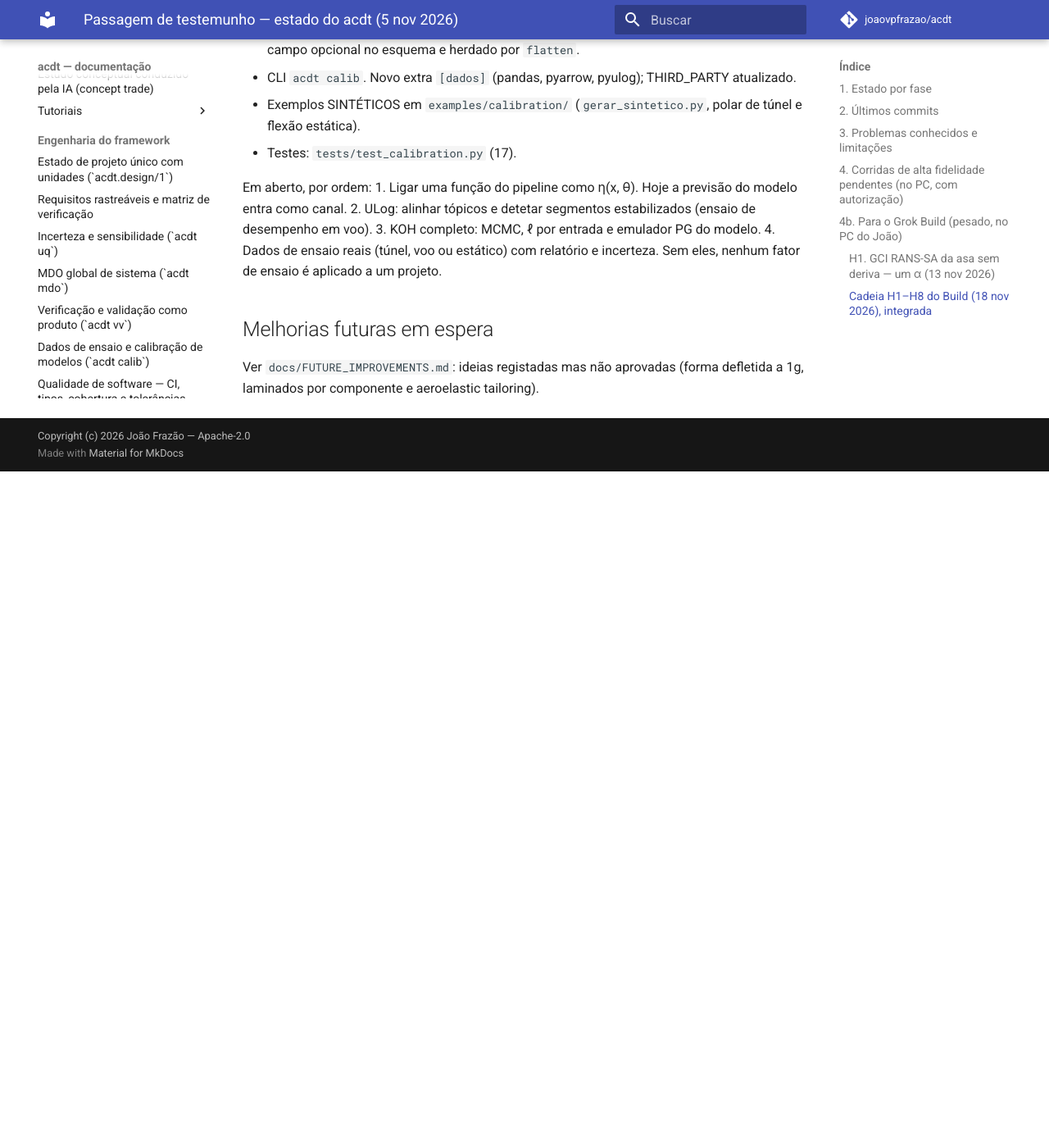
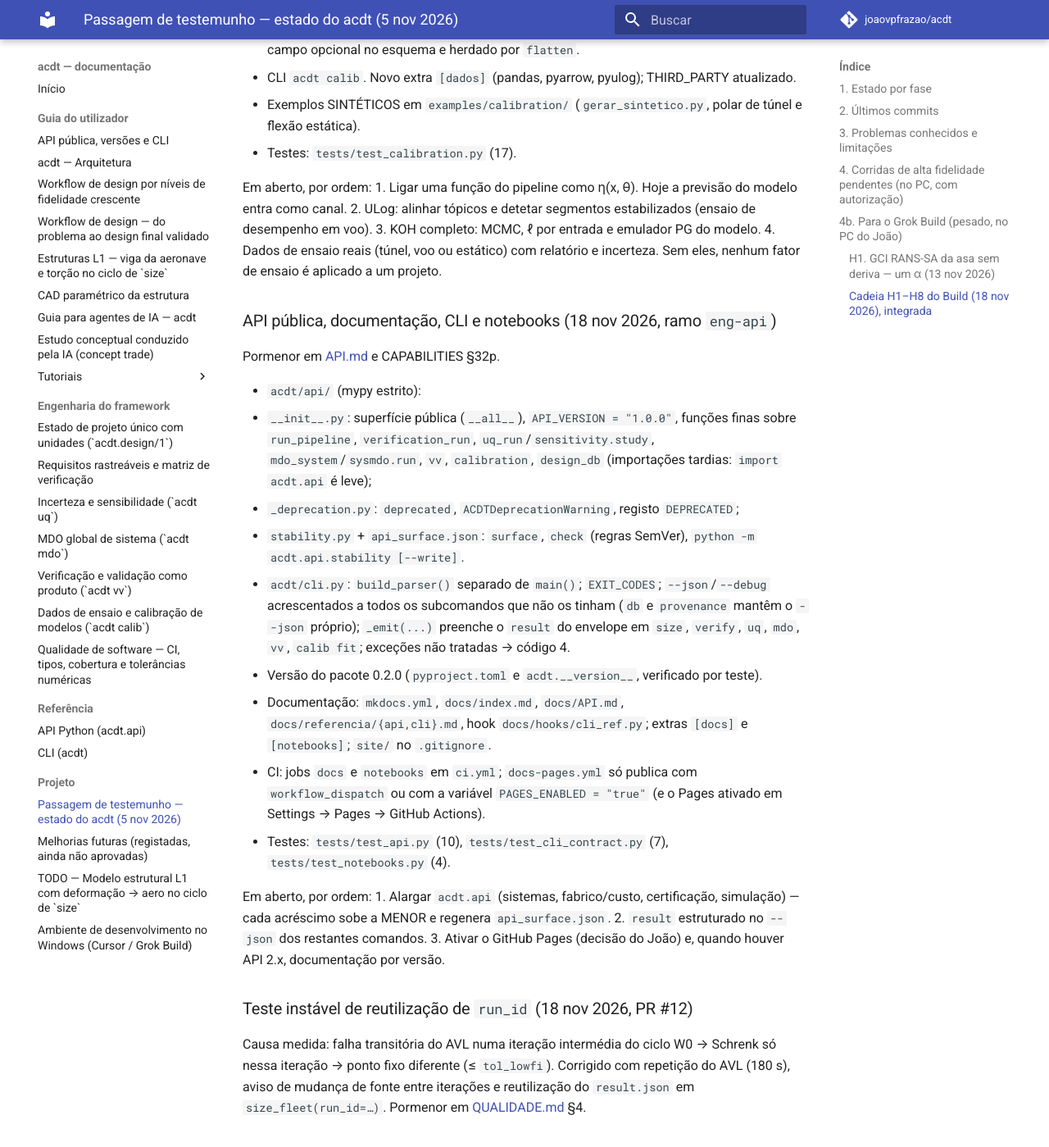
Before and after one commit to joaovpfrazao/acdt, an MkDocs documentation site: the page built from docs/HANDOFF.md, in a window 1280 px wide and 1400 px high, scrolled down 63929 px. Shown: the whole window at 82% size. Built offline with MkDocs 1.6.1 and Material for MkDocs 9.7.7, drawn with Linux system fonts in a browser that asks for light colours; comment, search, counter and statistics services are not loaded; before the commit the page ends 64504 px from its top, so only the background shows below that.

Commit message:
Docs: CAPABILITIES §32p, HANDOFF, README (início rápido com --json e acdt.api)

```diff
--- a/docs/HANDOFF.md
+++ b/docs/HANDOFF.md
@@ -1645,6 +1645,39 @@ Em aberto, por ordem:
 4. Dados de ensaio reais (túnel, voo ou estático) com relatório e incerteza. Sem eles, nenhum fator de ensaio é
    aplicado a um projeto.
 
+### API pública, documentação, CLI e notebooks (18 nov 2026, ramo `eng-api`)
+
+Pormenor em [API.md](API.md) e CAPABILITIES §32p.
+
+* `acdt/api/` (mypy estrito):
+  * `__init__.py`: superfície pública (`__all__`), `API_VERSION = "1.0.0"`, funções finas sobre `run_pipeline`,
+    `verification_run`, `uq_run`/`sensitivity.study`, `mdo_system`/`sysmdo.run`, `vv`, `calibration`,
+    `design_db` (importações tardias: `import acdt.api` é leve);
+  * `_deprecation.py`: `deprecated`, `ACDTDeprecationWarning`, registo `DEPRECATED`;
+  * `stability.py` + `api_surface.json`: `surface`, `check` (regras SemVer), `python -m acdt.api.stability
+    [--write]`.
+* `acdt/cli.py`: `build_parser()` separado de `main()`; `EXIT_CODES`; `--json`/`--debug` acrescentados a todos os
+  subcomandos que não os tinham (`db` e `provenance` mantêm o `--json` próprio); `_emit(...)` preenche o `result`
+  do envelope em `size`, `verify`, `uq`, `mdo`, `vv`, `calib fit`; exceções não tratadas → código 4.
+* Versão do pacote 0.2.0 (`pyproject.toml` e `acdt.__version__`, verificado por teste).
+* Documentação: `mkdocs.yml`, `docs/index.md`, `docs/API.md`, `docs/referencia/{api,cli}.md`, hook
+  `docs/hooks/cli_ref.py`; extras `[docs]` e `[notebooks]`; `site/` no `.gitignore`.
+* CI: jobs `docs` e `notebooks` em `ci.yml`; `docs-pages.yml` só publica com `workflow_dispatch` ou com a
+  variável `PAGES_ENABLED = "true"` (e o Pages ativado em Settings → Pages → GitHub Actions).
+* Testes: `tests/test_api.py` (10), `tests/test_cli_contract.py` (7), `tests/test_notebooks.py` (4).
+
+Em aberto, por ordem:
+1. Alargar `acdt.api` (sistemas, fabrico/custo, certificação, simulação) — cada acréscimo sobe a MENOR e regenera
+   `api_surface.json`.
+2. `result` estruturado no `--json` dos restantes comandos.
+3. Ativar o GitHub Pages (decisão do João) e, quando houver API 2.x, documentação por versão.
+
+### Teste instável de reutilização de `run_id` (18 nov 2026, PR #12)
+
+Causa medida: falha transitória do AVL numa iteração intermédia do ciclo W0 → Schrenk só nessa iteração → ponto
+fixo diferente (≤ `tol_lowfi`). Corrigido com repetição do AVL (180 s), aviso de mudança de fonte entre iterações e
+reutilização do `result.json` em `size_fleet(run_id=…)`. Pormenor em [QUALIDADE.md](QUALIDADE.md) §4.
+
 ## Melhorias futuras em espera
 
 Ver `docs/FUTURE_IMPROVEMENTS.md`: ideias registadas mas não aprovadas (forma defletida a 1g, laminados por componente e aeroelastic tailoring).
```
Also changed, not shown: CAPABILITIES.md (+30 -0 lines), README.md (+15 -0 lines).
